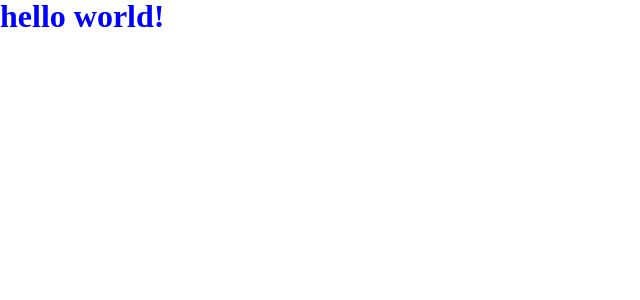
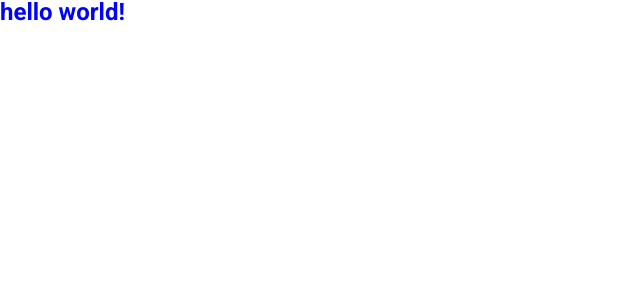
Before and after one commit to AmberG31/TimeSavyy, a React (Create React App) app in the folder frontend/: page / in a window 1280 px wide. Shown: the top 300 px of the page, without its empty margins (0-640 px from the left). Built offline with nearby package versions, Linux system fonts and the light colour scheme.

Commit message:
Installed a google font

```diff
--- a/frontend/src/App.scss
+++ b/frontend/src/App.scss
@@ -1,7 +1,12 @@
 @import "./styles";
+@import url("https://fonts.googleapis.com/css2?family=Roboto:ital,wght@0,100;0,300;0,400;0,500;0,700;0,900;1,100;1,300;1,400;1,500;1,700;1,900&display=swap");
+
+:root {
+  font-family: "Roboto", sans-serif;
+}
 
 h1 {
   color: $main-color;
-  font-size: 2rem;
+  font-size: 1.5rem;
   font-weight: bold;
 }
```
